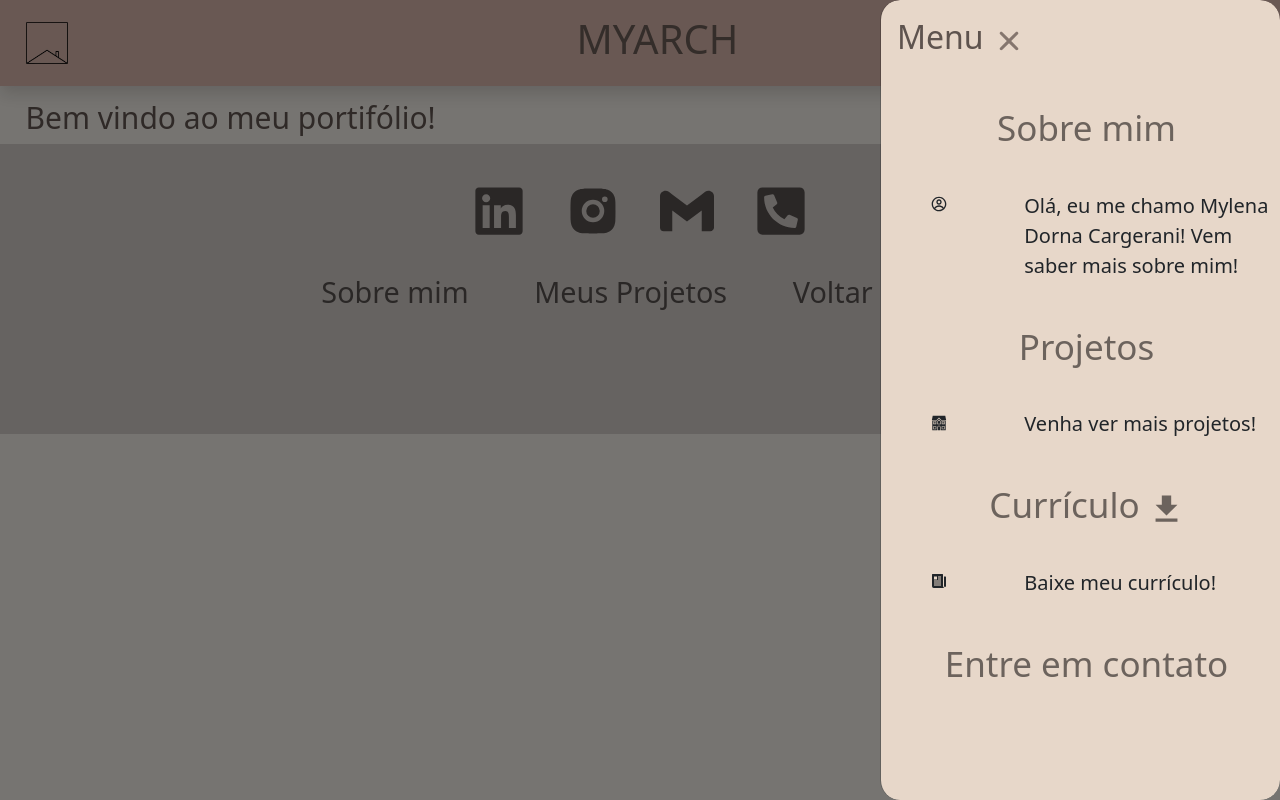
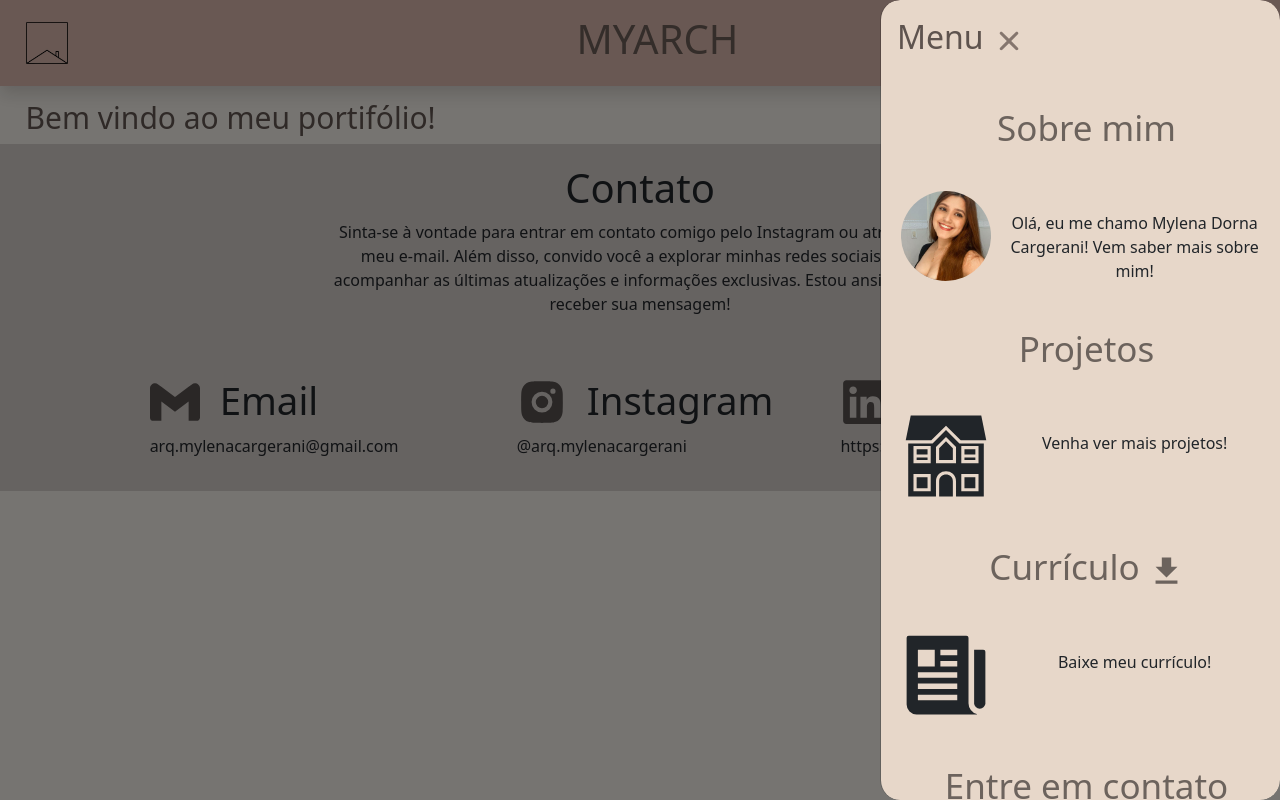
Before and after one commit to Rafael-conquista/myArch_portifolio, a React (Create React App) app in the folder my_arch/: page / in a window 1280 px wide. Both pictures are taken after a click on the icon 1250 px from the left and 43 px from the top of the page. Built offline with nearby package versions, Linux system fonts and the light colour scheme.

Commit message:
refactor:modifica estrutura da navbar e footer

```diff
--- a/my_arch/src/components/footer.css
+++ b/my_arch/src/components/footer.css
@@ -7,14 +7,18 @@
     justify-content: center;
     align-items: center;
     flex-direction: column;
-    padding-bottom: 10vh;
     background: #cdc6c3;
     z-index: 100;
 }
 
+.footer span{
+    width: 50vw;
+    text-align: center;
+}
+
 @media screen and (max-width:500px) {
     .footer{
-        padding-bottom: 35vh;
+        padding-bottom:15vh;
     }
 }
 
@@ -23,12 +27,10 @@
 }
 
 .footer,
-.social_icons,
 .menu {
     position: relative;
     display: flex;
     justify-content: center;
-    flex-wrap: wrap;
 }
 
 .footer,
@@ -46,9 +48,9 @@
 .social_icons,
 .social_list,
 .link {
-    font-size: 1.5em;
+    font-size: 1.7em;
     color: #d4b2a7;
-    display: inline-block;
+    display: flexbox;
     transition: 0.5s;
     margin: 0 10px;
 }
@@ -67,7 +69,6 @@
 .menu_item {
     font-size: 1.2em;
     color: #d4b2a7;
-    display: inline-block;
     transition: 0.5s;
     margin: 15px 10px;
     text-decoration: none;
@@ -80,6 +81,7 @@
     text-decoration: none;
     color: #2c2826;
     opacity: 0.75;
+    font-size: 50px;
 }
 
 .link:hover {
@@ -92,3 +94,41 @@
     text-align: center;
     font-size: 1.1em;
 }
+
+.icons_grid {
+    display: grid;
+    padding-left: 20px;
+    padding-right: 20px;
+    gap: 10px;
+    grid-template-columns: repeat(3, 1fr);
+    transform: translateY(2%);
+    justify-items: center;
+    padding-top: 5vh;
+  }
+
+  @media screen and (max-width:800px) {
+    .icon_text{
+      display: none;
+    }
+  }
+
+  .icon_title{
+    padding-left: 10px;
+    font-size: 3vw;
+    font-weight: 100px;
+    cursor: pointer;
+  }
+
+  .icon_text{
+    padding-left: 10px;
+    cursor: pointer;
+  }
+
+  .icons_content:hover{
+    transform: translateY(-20px);
+    transition: 0.5s;
+  }
+
+  .icons_content{
+    transition: 0.5s;
+  }
--- a/my_arch/src/components/footer.js
+++ b/my_arch/src/components/footer.js
@@ -1,9 +1,7 @@
 import React from "react";
 import './footer.css'
-import { Link } from 'react-router-dom';
 import { FaLinkedin } from "react-icons/fa";
 import { RiInstagramFill } from "react-icons/ri";
-import { FaPhoneSquareAlt } from "react-icons/fa";
 
 import {
     SiGmail
@@ -13,17 +11,36 @@ function Footer() {
         <>
             <div className="body">
                 <footer className="footer">
-                    <ul className="social_icons">
-                        <li className="social_list"><a href="https://www.linkedin.com/in/rafael-conquista/" className="link" target="blank"><FaLinkedin /></a></li>
-                        <li className="social_list"><a href="https://github.com/Rafael-conquista" className="link" target="blank"><RiInstagramFill/></a></li>
-                        <li className="social_list"><a href="mailto:https://criarmeulink.com.br/u/1703287673" className="link" target="blank"><SiGmail /></a></li>
-                        <li className="social_list"><a href="mailto:https://criarmeulink.com.br/u/1703287673" className="link" target="blank"><FaPhoneSquareAlt /></a></li>
-                    </ul>
-                    <ul className="menu" id="footer">
-                        <li className="menu_item"><a href="#" className="link">Sobre mim</a></li>
-                        <li className="menu_item"><a href="#" className="link">Meus Projetos</a></li>
-                        <li className="menu_item"><a href="#" className="link">Voltar ao topo</a></li>
-                    </ul>
+                    <h1>Contato</h1>
+                    <span>
+                        Sinta-se à vontade para entrar em contato comigo pelo Instagram ou através
+                        do meu e-mail. Além disso, convido você a explorar minhas redes sociais
+                        para acompanhar as últimas atualizações e informações exclusivas. Estou
+                        ansiosa para receber sua mensagem!
+                    </span>
+                    <div className="icons_grid">
+                        <div className="icons_content">
+                            <a href="mailto:https://criarmeulink.com.br/u/1703287673" className="link" target="blank"><SiGmail /></a>
+                            <span className="icon_title">Email</span>
+                            <div>
+                                <p className="icon_text">arq.mylenacargerani@gmail.com</p>
+                            </div>
+                        </div>
+                        <div className="icons_content">
+                            <a href="https://github.com/Rafael-conquista" className="link" target="blank"><RiInstagramFill/></a>
+                            <span className="icon_title">Instagram</span>
+                            <div>
+                                <p className="icon_text">@arq.mylenacargerani</p>
+                            </div>
+                        </div>
+                        <div className="icons_content">
+                            <a href="https://www.linkedin.com/in/rafael-conquista/" className="link" target="blank"><FaLinkedin /></a>
+                            <span className="icon_title">linkedIn</span>
+                            <div>
+                                <p className="icon_text">https://www.linkedin.com/in/mylenacargerani/</p>
+                            </div>
+                        </div>
+                    </div>
                 </footer>
             </div>
         </>
--- a/my_arch/src/components/navbar.css
+++ b/my_arch/src/components/navbar.css
@@ -89,7 +89,7 @@
 }
 
 .navbar_description span{
-    font-size: 20px;
+    font-size: 16px;
 }
 
 .menu_link:hover {
@@ -107,9 +107,24 @@
     max-height: 70px;
 }
 
+.perfil{
+    max-height: 90px;
+    border-radius: 100px;
+}
+
 .navbar_description{
-    padding-left: 50px;
+    padding-left: 20px;
+    padding-right: 10px;
     padding-top: 20px;
     padding-bottom: 20px;
     cursor: pointer;
 }
+
+.navbar_text{
+    padding-top: 20px;
+    text-align: center;
+}
+
+.navbar_icon{
+    font-size: 90px;
+}
--- a/my_arch/src/components/navbar.js
+++ b/my_arch/src/components/navbar.js
@@ -1,6 +1,7 @@
 import React from 'react';
 import Offcanvas from 'react-bootstrap/Offcanvas';
 import logo from '../images/logo.jpeg'
+import perfil from '../images/perfil.jpeg'
 import { useState } from 'react';
 import { CgMenuRight } from "react-icons/cg";
 import { IoMdDownload } from "react-icons/io";
@@ -48,9 +49,9 @@ function Navbar() {
                     </ul>
                     <Row className='navbar_description'>
                         <Col className='col-3'>
-                            <CgProfile />
+                            <img src={perfil} alt='vazio' className='perfil' />
                         </Col>
-                        <Col>
+                        <Col className='navbar_text'>
                             <span>
                                 Olá, eu me chamo Mylena
                                 Dorna Cargerani!
@@ -64,9 +65,9 @@ function Navbar() {
                     </ul>
                     <Row className='navbar_description'>
                         <Col className='col-3'>
-                            <GiFamilyHouse />
+                            <GiFamilyHouse className='navbar_icon'/>
                         </Col>
-                        <Col>
+                        <Col className='navbar_text'>
                             <span>
                                 Venha ver mais projetos!
                             </span>
@@ -77,9 +78,9 @@ function Navbar() {
                     </ul>
                     <Row className='navbar_description'>
                         <Col className='col-3'>
-                            <IoNewspaperSharp />
+                            <IoNewspaperSharp className='navbar_icon'/>
                         </Col>
-                        <Col>
+                        <Col className='navbar_text'>
                             <span>
                                 Baixe meu currículo!
                             </span>
```
Also changed, not shown: my_arch/src/images/perfil.jpeg (added).
